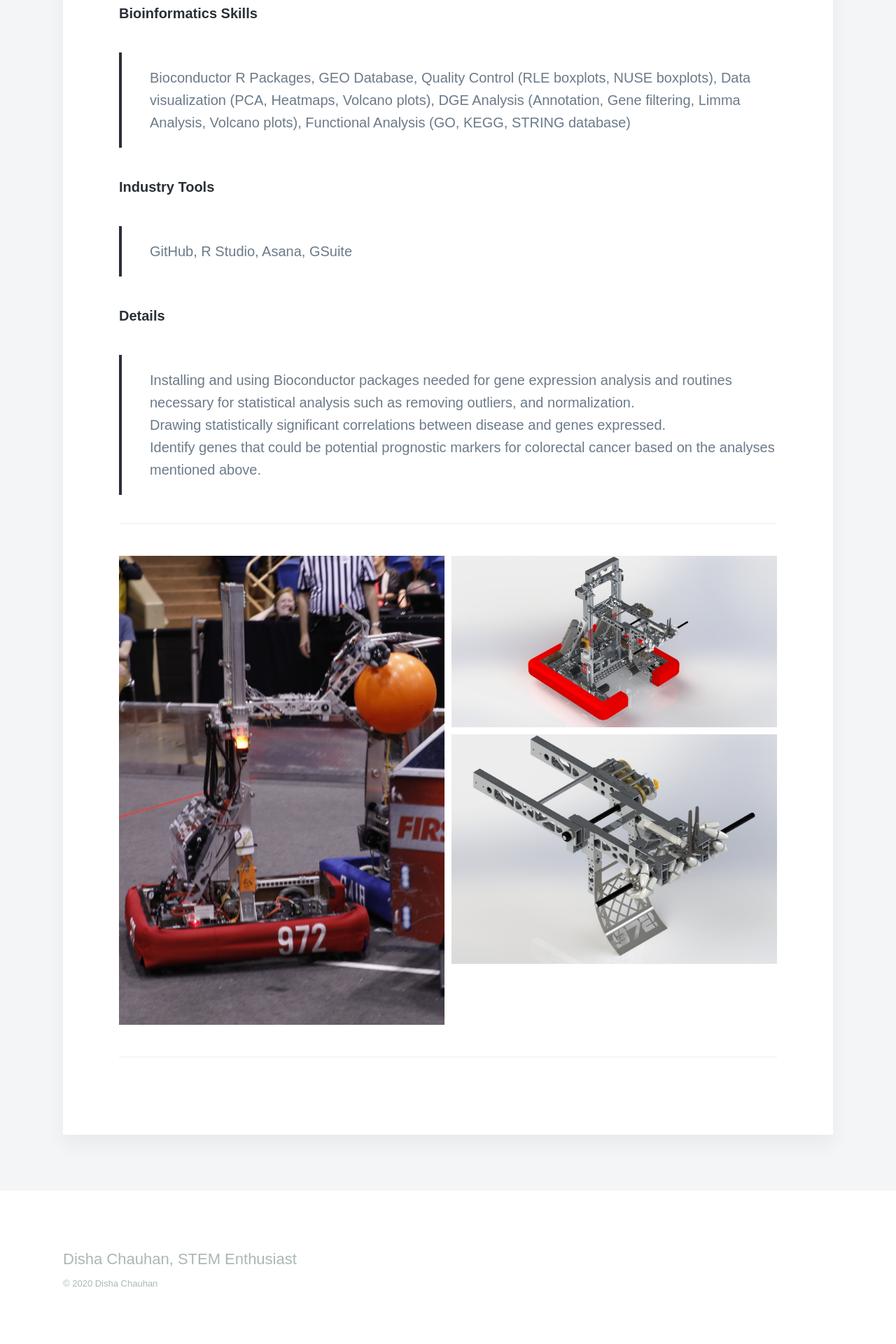
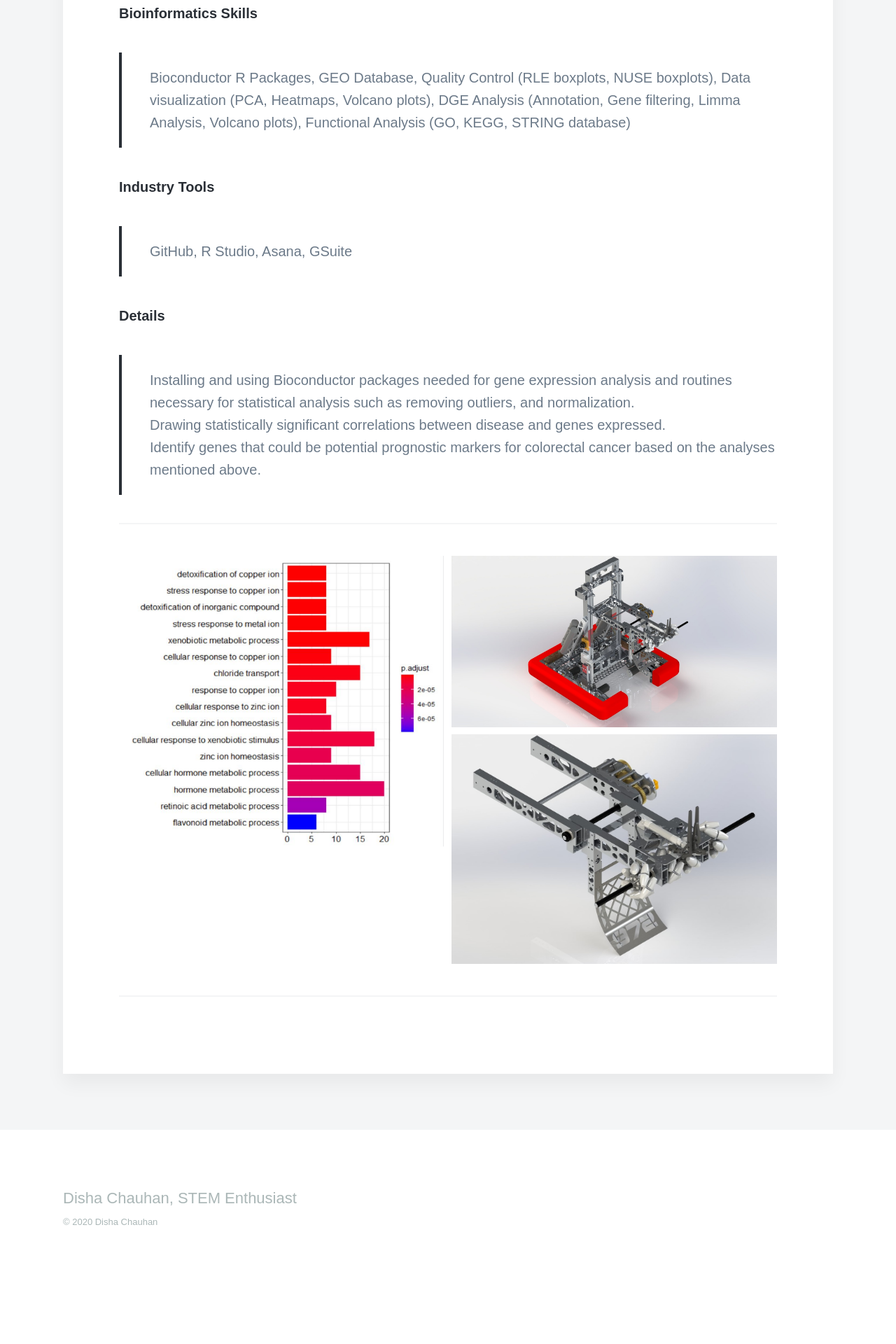
Before and after one commit to disha-22/disha-22.github.io, a Jekyll site: the page built from _projects/bio.md, in a window 1280 px wide. Shown: the part 1949-3869 px from the top of the page at 70% size. Built offline with Jekyll 4.4.1, drawn with Linux system fonts in a browser that asks for light colours; nearby versions of some CDN libraries; some web fonts are replaced; after the commit the page ends 3781 px from its top, so only the background shows below that.

Commit message:
Update bio.md

```diff
--- a/_projects/bio.md
+++ b/_projects/bio.md
@@ -38,7 +38,7 @@ DGE Analysis (Annotation, Gene filtering, Limma Analysis, Volcano plots), Functi
 ---
 
 <div class="gallery" data-columns="2">
-	<img src="/images/demo/r4.jpg">
+	<img src="/images/demo/bio.PNG">
 	<img src="/images/demo/r1.jpg">
 	<img src="/images/demo/r2.jpg">
 </div>
```
